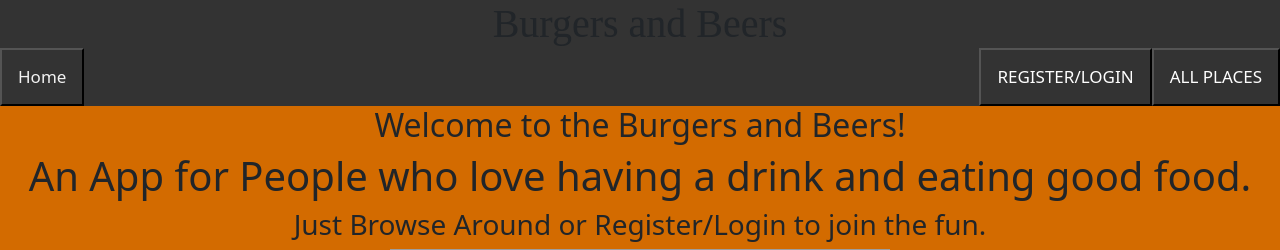
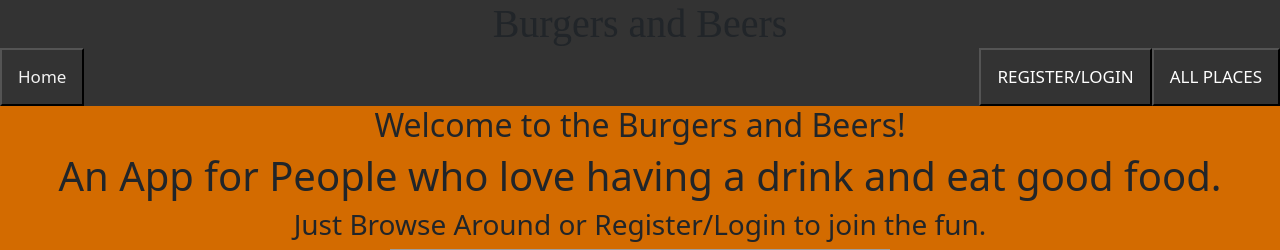
Before and after one commit to mickey-40/burgers_and_beers_frontend, a React (Create React App) app: page / in a window 1280 px wide. Shown: the top 250 px of the page. Built offline with nearby package versions, Linux system fonts and the light colour scheme; no server answers; grey boxes are pictures that could not be loaded; a web font is replaced by a local one.

Commit message:
changed wording

```diff
--- a/src/components/Home.jsx
+++ b/src/components/Home.jsx
@@ -7,7 +7,7 @@ export default function Home(props) {
     <>
       <main>
         <h2>Welcome to the Burgers and Beers!</h2>
-        {props.user ?  null:<h1>An App for People who love having a drink and eating good food.</h1>}
+        {props.user ?  null:<h1>An App for People who love having a drink and eat good food.</h1>}
         <h3>{props.user ? 'Welcome back ' + props.user.username.charAt(0).toUpperCase()+ props.user.username.slice(1)+'!': 'Just Browse Around or Register/Login to join the fun.'}</h3>
         <img src="https://images.pexels.com/photos/1267696/pexels-photo-1267696.jpeg?auto=compress&cs=tinysrgb&w=1260&h=750&dpr=1" alt="People having fun" height={300} width={500}></img>
       </main>
```
